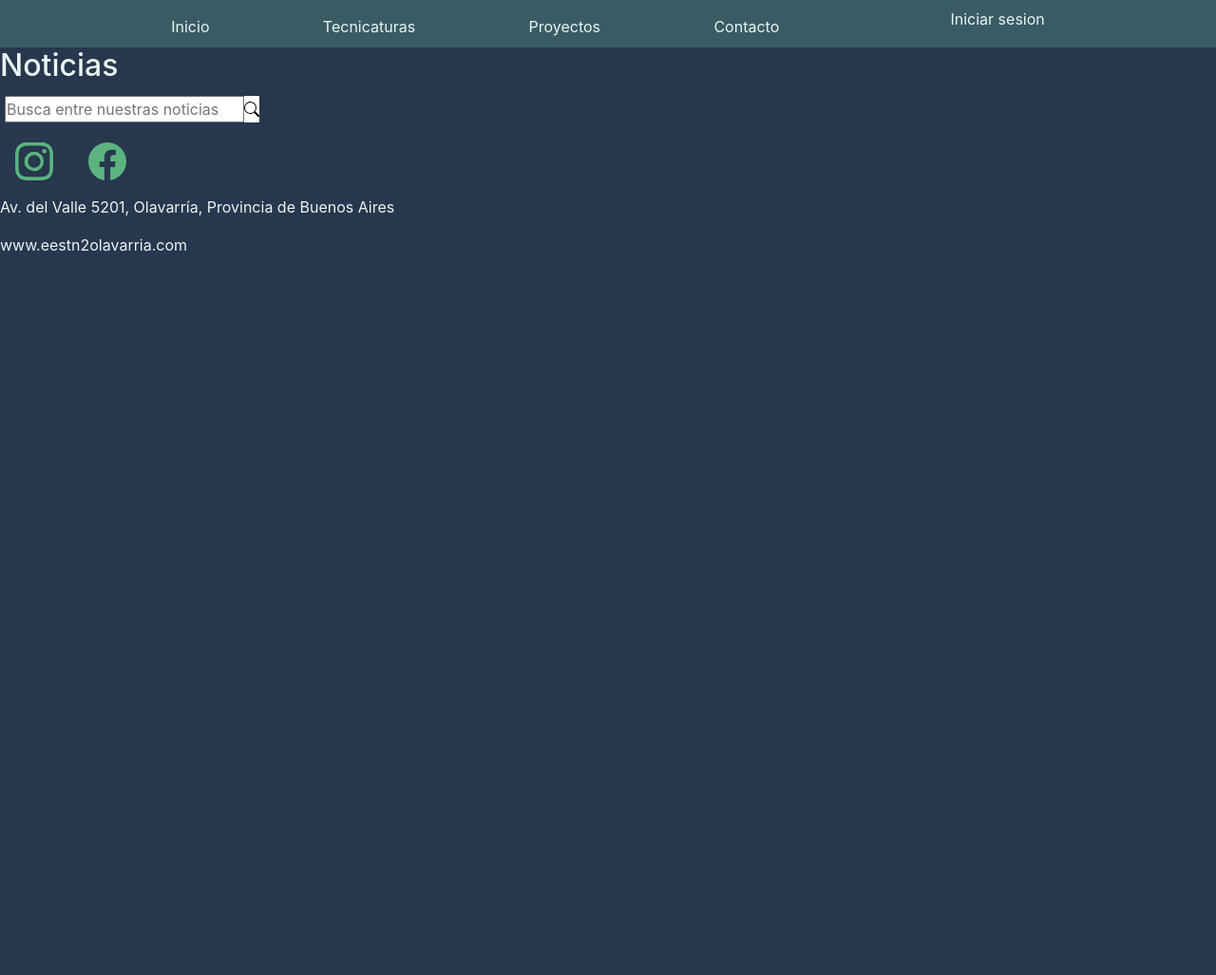
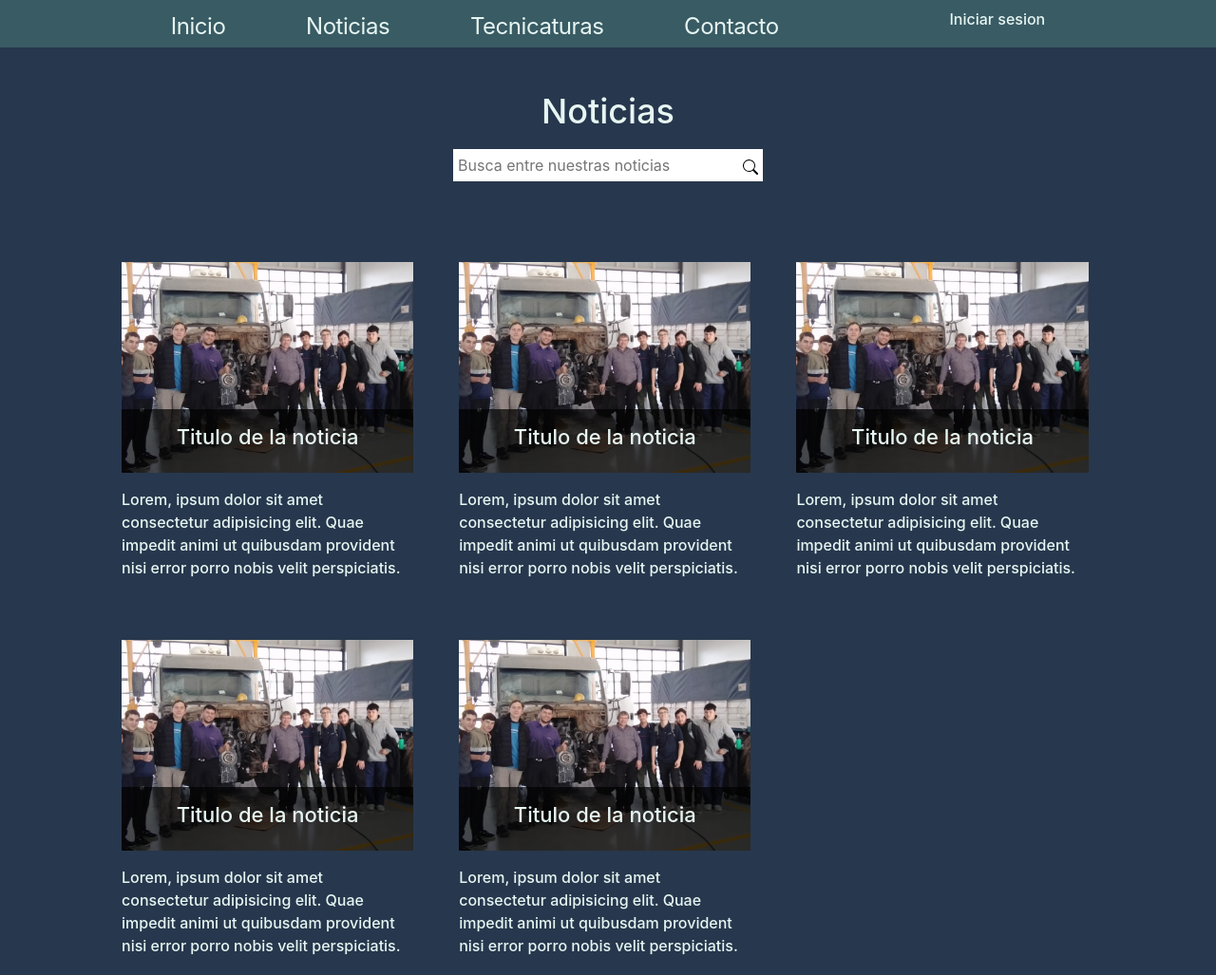
Before and after one commit to facundo-sanchez/e.e.s.t, a plain HTML site: page noticias.html in a window 1280 px wide. Shown: the top 1027 px of the page at 95% size. Before the commit the page ends 800 px from the top, so only its background shows below. Drawn offline with nearby package versions, Linux system fonts and the light colour scheme.

Commit message:
se repara el main

```diff
--- a/css/style.css
+++ b/css/style.css
@@ -16,6 +16,49 @@
 
 body {
   background-color: #27374d;
+  color: #e7f6f2;
+}
+
+
+/*MAIN*/
+
+
+.main {
+  min-height: 100vh;
+  display: flex;
+  flex-direction: column;
+  gap: 5rem;
+  align-items: center;
+}
+
+.main-content {
+  height: 100vh;
+  margin: auto;
+  justify-content: center;
+}
+h1,
+h2,
+p {
+  font-family: Inter;
+  color: #e7f6f2;
+  font-weight: 500;
+  line-height: 150%;
+}
+h1 {
+  text-align: center;
+  font-size: 64px;
+}
+h2 {
+  font-size: 36px;
+}
+.main-content {
+  display: flex;
+  flex-direction: column;
+  align-items: center;
+  text-align: center;
+  font-family: Inter;
+  font-weight: 500;
+  letter-spacing: -1.408px;
   color: #e7f6f2;
 }
 
@@ -161,7 +204,6 @@ button {
 
 /*SEARCH BAR*/
 .search-container {
-.search-container {
   display: flex;
   flex-direction: column;
   align-items: center;
@@ -173,8 +215,6 @@ button {
   flex-direction: row;
   padding: 5px;
 }
-.search-icon {
-  background-color: #ffffff;
 .search-icon {
   background-color: #ffffff;
   padding: 5px;
@@ -247,8 +287,6 @@ input[type="number"] {
   font-size: 18px;
   color: #fff;
   left: 2em;
-}
-.invalid-feedback {
 }
 
 /* .invalid-feedback p{
@@ -356,13 +394,11 @@ footer {
   padding-top: 8vh;
 }
 .footer-design {
-.footer-design {
   display: flex;
   flex-direction: row;
   width: 100%;
   align-items: center;
 }
-.footer-logo {
 .footer-logo {
   background: url(../assets/img/logo.png);
   width: 276px;
@@ -373,12 +409,9 @@ footer {
 }
 .liston {
   background-color: #5bb37f;
-.liston {
-  background-color: #5bb37f;
   width: 100%;
   height: 5px;
 }
-.footer-info {
 .footer-info {
   display: flex;
   flex-direction: column;
--- a/noticias.html
+++ b/noticias.html
@@ -15,10 +15,10 @@
   <body>
     <nav class="navbar">
       <div class="routes-container">
-        <div class="route">Inicio</div>
-        <div class="route">Tecnicaturas</div>
-        <div class="route">Proyectos</div>
-        <div class="route">Contacto</div>
+        <div class="route"><a href="index.html">Inicio</a></div>
+        <div class="route"><a href="noticias.html">Noticias</a></div>
+        <div class="route"><a href="tecnicaturas.html">Tecnicaturas</a></div>
+        <div class="route"><a href="contacto.html">Contacto</a></div>
       </div>
       <div class="log">
         <div><p>Iniciar sesion</p></div>
@@ -46,7 +46,83 @@
           </div>
         </div>
       </div>
-      <div class="section noticias"></div>
+      <div class="noticias-container">
+        <div class="card-noticia">
+          <div class="card-header">
+            <div class="card-img">
+              <img src="assets/img/noticia-prueba.png" alt="imagen-noticia" />
+            </div>
+            <div class="card-title"><h2>Titulo de la noticia</h2></div>
+          </div>
+          <div class="card-footer">
+            <p>
+              Lorem, ipsum dolor sit amet consectetur adipisicing elit. Quae
+              impedit animi ut quibusdam provident nisi error porro nobis velit
+              perspiciatis.
+            </p>
+          </div>
+        </div>
+        <div class="card-noticia">
+          <div class="card-header">
+            <div class="card-img">
+              <img src="assets/img/noticia-prueba.png" alt="imagen-noticia" />
+            </div>
+            <div class="card-title"><h2>Titulo de la noticia</h2></div>
+          </div>
+          <div class="card-footer">
+            <p>
+              Lorem, ipsum dolor sit amet consectetur adipisicing elit. Quae
+              impedit animi ut quibusdam provident nisi error porro nobis velit
+              perspiciatis.
+            </p>
+          </div>
+        </div>
+        <div class="card-noticia">
+          <div class="card-header">
+            <div class="card-img">
+              <img src="assets/img/noticia-prueba.png" alt="imagen-noticia" />
+            </div>
+            <div class="card-title"><h2>Titulo de la noticia</h2></div>
+          </div>
+          <div class="card-footer">
+            <p>
+              Lorem, ipsum dolor sit amet consectetur adipisicing elit. Quae
+              impedit animi ut quibusdam provident nisi error porro nobis velit
+              perspiciatis.
+            </p>
+          </div>
+        </div>
+        <div class="card-noticia">
+          <div class="card-header">
+            <div class="card-img">
+              <img src="assets/img/noticia-prueba.png" alt="imagen-noticia" />
+            </div>
+            <div class="card-title"><h2>Titulo de la noticia</h2></div>
+          </div>
+          <div class="card-footer">
+            <p>
+              Lorem, ipsum dolor sit amet consectetur adipisicing elit. Quae
+              impedit animi ut quibusdam provident nisi error porro nobis velit
+              perspiciatis.
+            </p>
+          </div>
+        </div>
+        <div class="card-noticia">
+          <div class="card-header">
+            <div class="card-img">
+              <img src="assets/img/noticia-prueba.png" alt="imagen-noticia" />
+            </div>
+            <div class="card-title"><h2>Titulo de la noticia</h2></div>
+          </div>
+          <div class="card-footer">
+            <p>
+              Lorem, ipsum dolor sit amet consectetur adipisicing elit. Quae
+              impedit animi ut quibusdam provident nisi error porro nobis velit
+              perspiciatis.
+            </p>
+          </div>
+        </div>
+      </div>
     </div>
     <footer>
       <div class="footer-design">
```
Also changed, not shown: index.html (+15 -13 lines), assets/img/noticia-prueba.png (added).
